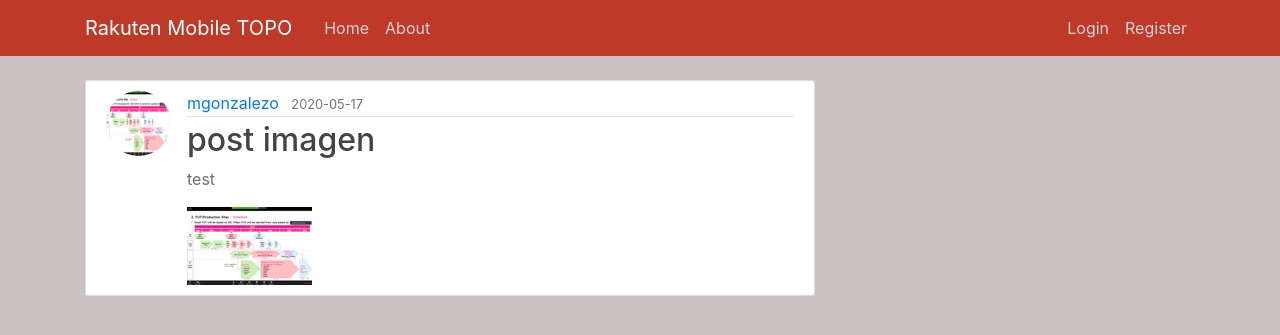
After one commit to mgonzalezo/RMTopo2, a Flask app: page /post/1 in a window 1280 px wide. The commit adds this page. Shown: the top 335 px of the page. Run offline with Flask 2, Linux system fonts and the light colour scheme; data comes from the database, SQL or seed files in the repository; both versions use the stored data as it was after the commit; some libraries are stand-ins or nearby versions.

Commit message:
profile and post picture config

```diff
--- a/run.py
+++ b/run.py
@@ -1,9 +1,3 @@
-
-# app = Flask(__name__)
-# app.config['SECRET_KEY'] = '5791628bb0b13ce0c676dfde280ba245'
-# app.config['SQLALCHEMY_DATABASE_URI'] = 'sqlite:///site.db'
-# db = SQLAlchemy(app)
-
 from webapp import app
 
 if __name__ == "__main__":
--- a/webapp/models.py
+++ b/webapp/models.py
@@ -22,6 +22,8 @@ class Post(db.Model):
     title = db.Column(db.String(100), unique=True, nullable = False)
     date_posted = db.Column(db.DateTime, nullable=True, default=datetime.utcnow)
     content = db.Column(db.Text, nullable = False)
+    post_image_file = db.Column(db.String(20), nullable = False, default='default.jpg')
     user_id = db.Column(db.Integer, db.ForeignKey('user.id'), nullable=False)
+
     def __repr__(self):
-        return f"Post('{self.title}','{self.date_posted}')"
+        return f"Post('{self.title}','{self.date_posted}','{self.post_image_file}')"
--- a/webapp/routes.py
+++ b/webapp/routes.py
@@ -1,31 +1,36 @@
-from flask import render_template,url_for, flash, redirect, request
+import os
+import secrets
+from PIL import Image
+from flask import render_template,url_for, flash, redirect, request, abort
 from webapp import app, db, bcrypt
-from webapp.forms import LoginForm, RegistrationForm, UpdateAccountForm
+from webapp.forms import LoginForm, RegistrationForm, UpdateAccountForm, PostForm
 from webapp.models import User,Post
 from flask_login import login_user, current_user, logout_user, login_required
 
-posts = [
-    {
-        'author' : 'PS Core',
-        'title' : 'First Topology',
-        'content': 'First Post Content',
-        'date_posted': 'April 20, 2018'
-    },
-    {
-        'author' : 'IMS',
-        'title' : 'Second Topology',
-        'content': 'Second Post Content',
-        'date_posted': 'April 21, 2018'
-    }
+# posts = [
+#     {
+#         'author' : 'PS Core',
+#         'title' : 'First Topology',
+#         'content': 'First Post Content',
+#         'date_posted': 'April 20, 2018'
+#     },
+#     {
+#         'author' : 'IMS',
+#         'title' : 'Second Topology',
+#         'content': 'Second Post Content',
+#         'date_posted': 'April 21, 2018'
+#     }
 
 
-]
+# ]
 
 @app.route("/")
 @app.route("/home")
 def home():
     # name = request.args.get("name", "World")
     # return f'Hello, {escape(name)}!'
+    page = request.args.get('page', 1,type=int)
+    posts = Post.query.order_by(Post.date_posted.desc()).paginate(page = page, per_page=5)
     return render_template('home.html', posts= posts)
 
 
@@ -46,6 +51,10 @@ def register():
         flash(f' Your account {form.username.data} has been created! You are now able to log in', 'Success')
         return redirect(url_for('login'))
     return render_template('register.html', title='Register', form=form)
+
+# @app.route("/")
+# def default():
+#     return redirect(url_for('login'))
 
 @app.route("/login", methods =['GET','POST'])
 def login():
@@ -72,11 +81,36 @@ def logout():
     logout_user()
     return redirect(url_for('home'))
 
+def save_picture(form_picture):
+    random_hex = secrets.token_hex(8)
+    _, f_ext = os.path.splitext(form_picture.filename)
+    picture_fn = random_hex + f_ext
+    picture_path = os.path.join(app.root_path, 'static/profile_pics' , picture_fn) #everything concatenated in a single path
+    output_size = (125, 125)
+    i = Image.open(form_picture)
+    i.thumbnail(output_size)
+    i.save(picture_path) #resize large images to a small size
+    return picture_fn
+
+def save_picture_post(form_picture):
+    random_hex = secrets.token_hex(8)
+    _, f_ext = os.path.splitext(form_picture.filename)
+    picture_fn = random_hex + f_ext
+    picture_path = os.path.join(app.root_path, 'static/post_pics' , picture_fn) #everything concatenated in a single path
+    output_size = (1200, 680 )
+    i = Image.open(form_picture)
+    i.thumbnail(output_size)
+    i.save(picture_path) #resize large images to a small size
+    return picture_fn
+
 @app.route("/account", methods =['GET','POST'])
 @login_required
 def account():
     form = UpdateAccountForm() #Create an instance from UpdateAccountForm
     if form.validate_on_submit(): #Method to validate form
+        if form.picture.data:
+            picture_file = save_picture(form.picture.data)
+            current_user.image_file = picture_file
         current_user.username = form.username.data
         current_user.email = form.email.data
         db.session.commit()
@@ -88,3 +122,64 @@ def account():
     image_file = url_for('static', filename='profile_pics/' + current_user.image_file)
     return render_template('account.html', title='Account',
                             image_file = image_file, form=form)
+
+@app.route("/post/new", methods =['GET','POST'])
+@login_required
+def new_post():
+    form = PostForm()
+    if form.validate_on_submit():
+        post = Post(title = form.title.data, content = form.content.data, post_image_file = form.picture_file.data, author = current_user)
+        if form.picture_file.data:
+            post_image_file = save_picture_post(form.picture_file.data)
+            current_user.image_file = post_image_file
+        db.session.add(post)
+        db.session.commit()
+        flash('Your post has been created', 'success')
+        return redirect(url_for('home'))
+    return render_template('create_post.html', title='New Post',
+                             form=form , legend='New Post')
+
+@app.route("/post/<int:post_id>")
+def post(post_id):
+    post = Post.query.get_or_404(post_id)
+    return render_template('post.html', title=post.title, post=post)
+
+@app.route("/post/<int:post_id>/update", methods =['GET','POST'])
+@login_required
+def update_post(post_id):
+    post = Post.query.get_or_404(post_id)
+    #we validate that only the owner can update this. We will use this conditon for now to confirm only admin can upload/update posts
+    if post.author != current_user:
+        abort(403)
+    form = PostForm()
+    if form.validate_on_submit():
+        post.title = form.title.data
+        post.content = form.content.data
+        db.session.commit()
+        flash('Your post has benn updated', 'success')
+        return redirect(url_for('post', post_id=post.id))
+    elif request.method == 'GET':
+        form.title.data = post.title
+        form.content.data = post.content
+    return render_template('create_post.html', title='Update Post',
+                         form=form, legend='Update Post')
+
+@app.route("/post/<int:post_id>/delete", methods =['POST'])
+@login_required
+def delete_post(post_id):
+    post = Post.query.get_or_404(post_id)
+    if post.author != current_user:
+       abort(403)
+    db.session.delete(post)
+    db.session.commit()
+    flash('Your post has been deleted', 'success')
+    return redirect(url_for('home'))
+
+@app.route("/user/<string:username>")
+def user_posts(username):
+    page = request.args.get('page', 1, type=int)
+    user = User.query.filter_by(username=username).first_or_404()
+    posts = Post.query.filter_by(author=user)\
+        .order_by(Post.date_posted.desc())\
+        .paginate(page=page, per_page=5)
+    return render_template('user_posts.html', posts=posts, user=user)
--- a/webapp/templates/account.html
+++ b/webapp/templates/account.html
@@ -2,7 +2,7 @@
 {% block content %}
     <div class="content-section">
       <div class="media">
-        <img class="rounded-circle account-img" src="{{ image_file }}">
+        <!-- <img class="rounded-circle account-img" src="{{ image_file }}"> -->
         <div class="media-body">
           <h2 class="account-heading">{{ current_user.username }}</h2>
           <p class="text-secondary">{{ current_user.email }}</p>
--- a/webapp/templates/layout.html
+++ b/webapp/templates/layout.html
@@ -31,6 +31,7 @@
                   <div class="navbar-nav">
                     <!-- Show different navbars based on user login status -->
                     {% if current_user.is_authenticated %}
+                      <a class="nav-item nav-link" href="{{url_for('new_post')}}">New Post</a>
                       <a class="nav-item nav-link" href="{{url_for('account')}}">Account</a>
                       <a class="nav-item nav-link" href="{{url_for('logout')}}">Logout</a>
                     {% else%}
@@ -48,7 +49,7 @@
                 {% with messages = get_flashed_messages(with_categories=true) %}
                     {% if messages %}
                         {% for category, message in messages%}
-                            <div class="alert alert-{{ category}}">
+                            <div class="alert alert-{{ category }}">
                                 {{ message }}
                             </div>
                         {% endfor %}
--- /dev/null
+++ b/webapp/templates/post.html
@@ -0,0 +1,44 @@
+{% extends "layout.html" %}
+{% block content %}
+    <article class="media content-section">
+        <!-- image_files is an attribute of user/author, so we call it to show user picture in the post-->
+        <img class="rounded-circle article-img" src="{{ url_for('static', filename='profile_pics/' + post.author.image_file) }}">
+        <div class="media-body">
+        <div class="article-metadata">
+            <a class="mr-2" href="{{ url_for('user_posts',username=post.author.username)}}">{{ post.author.username }}</a>
+            <small class="text-muted">{{ post.date_posted.strftime('%Y-%m-%d') }}</small>
+            {% if post.author ==current_user %}
+                <div>
+                    <a class="btn btn-secondary btn-sm mt-1 mb-1" href="{{ url_for('update_post', post_id=post.id) }}">Update</a>
+                    <button type="button" class="btn btn-danger btn-sm m-1" data-toggle="modal" data-target="#deleteModal">Delete</button>
+                    </button>
+                </div>
+            {% endif %}
+        </div>
+        <h2 class="article-title">{{ post.title }}</h2>
+        <p class="article-content">{{ post.content }}</p>
+        <!--Set code to show image in uploaded Post-->
+        <!-- <img class="rounded-circle article-img" src="{{ url_for('static', filename='profile_pics/' + post.author.image_file) }}"> -->
+        <img class="img-fluid" alt="Responsive image" src="{{ url_for('static', filename='profile_pics/' + post.author.image_file) }}">
+        </div>
+    </article>
+    <!-- Modal -->
+    <div class="modal fade" id="deleteModal" tabindex="-1" role="dialog" aria-labelledby="deleteModalLabel" aria-hidden="true">
+        <div class="modal-dialog" role="document">
+        <div class="modal-content">
+            <div class="modal-header">
+            <h5 class="modal-title" id="deleteModalLabel">Delete Post?</h5>
+            <button type="button" class="close" data-dismiss="modal" aria-label="Close">
+                <span aria-hidden="true">&times;</span>
+            </button>
+            </div>
+            <div class="modal-footer">
+            <button type="button" class="btn btn-secondary" data-dismiss="modal">Close</button>
+            <form action="{{ url_for('delete_post', post_id=post.id) }}" method="POST">
+                <input class="btn btn-danger" type="submit" value="Delete">
+            </form>
+            </div>
+        </div>
+        </div>
+    </div>
+{% endblock content %}
```
Also changed, not shown: webapp/forms.py (+7 -1 lines), webapp/templates/create_post.html (added, +49 -0 lines), webapp/templates/home.html (+17 -4 lines), webapp/templates/user_posts.html (added, +30 -0 lines), webapp/site.db, webapp/static/profile_pics/035458d3e7941ad7.png (added), webapp/static/profile_pics/4263d0bc6f64002a.jpg (added), webapp/static/profile_pics/5811e54b7941325a.png (added), webapp/static/profile_pics/b71189a6e44a4528.png (added), webapp/static/profile_pics/e12e3329e3ba7cf8.png (added), 1 other file.
